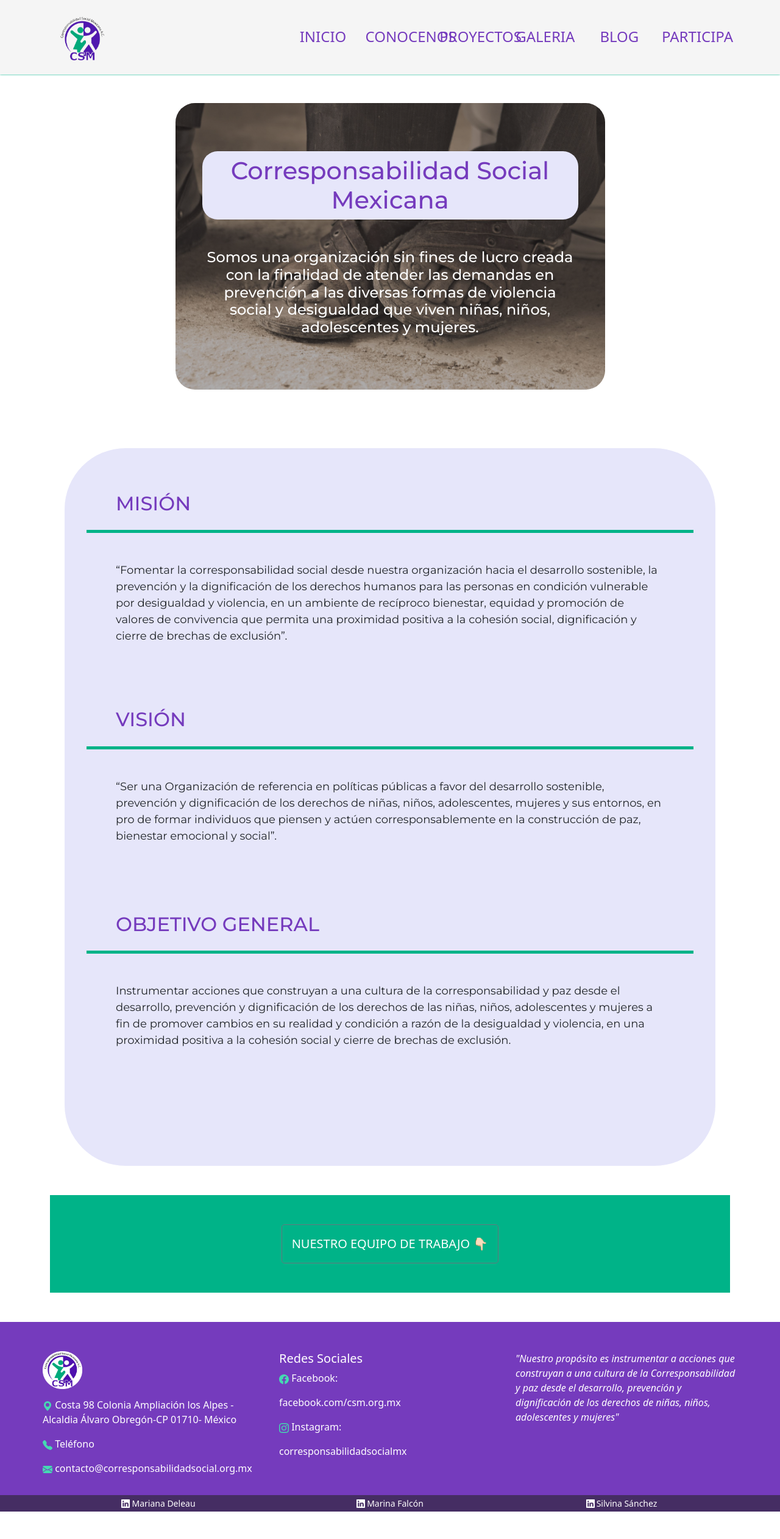
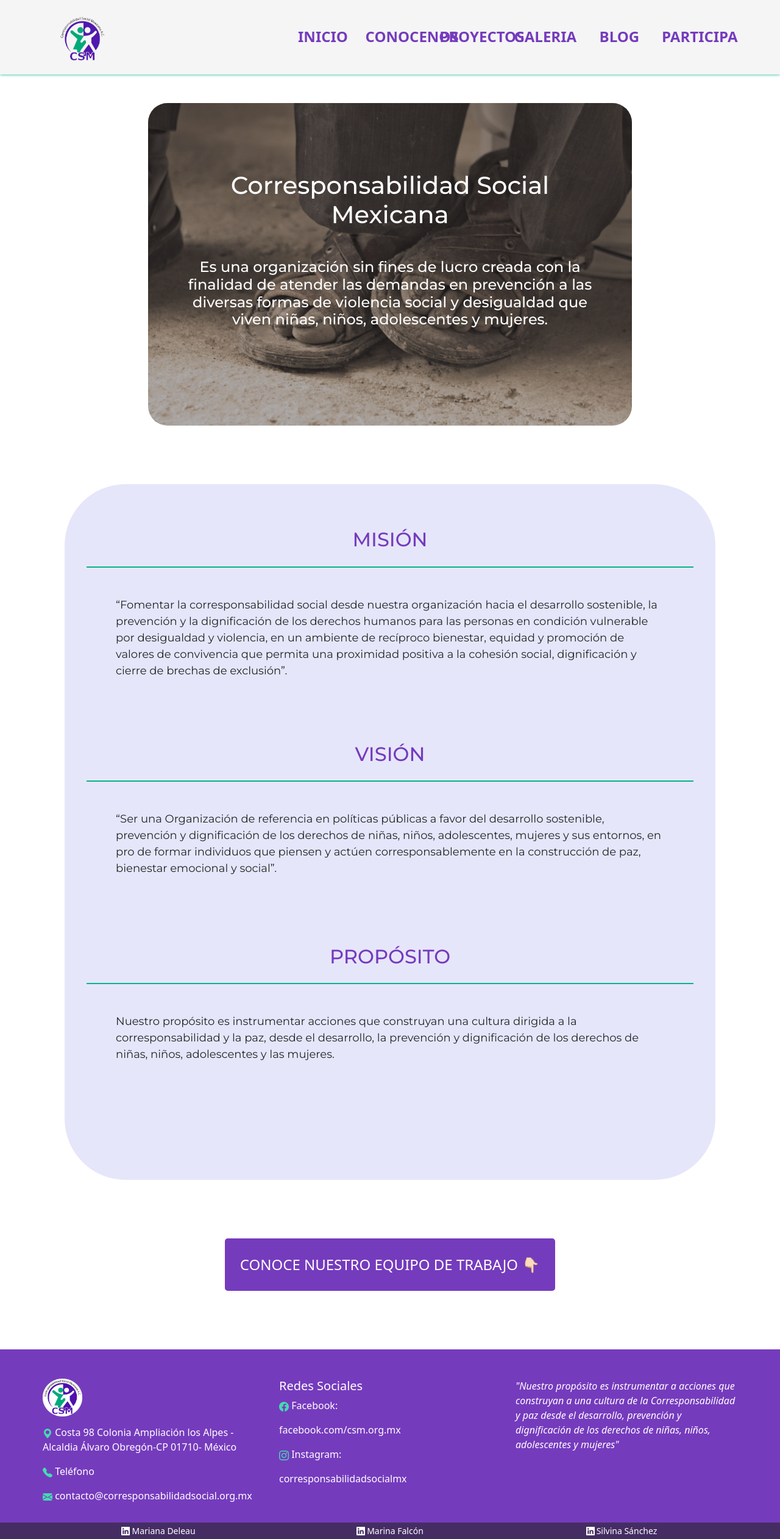
Before and after one commit to corresponsabilidad-mx/frontend, a Next.js app: page /conocenos in a window 1280 px wide. Shown: the whole page at 61% size. Before the commit the page ends 2479 px from the top, so only its background shows below. Built offline with nearby package versions, Linux system fonts and the light colour scheme; a web font is replaced by a local one.

Commit message:
Modify styles

```diff
--- a/components/Navbar.js
+++ b/components/Navbar.js
@@ -23,43 +23,42 @@ export default function NavBar() {
           <Nav className="mr-auto navbar-nav flex-fill justify-content-between align-items-center">
             <Nav.Item>
               <Link href="/">
-                <a className="nav-link active a-navbar">
-                  INICIO
+                <a className="nav-link active a-navbar"><strong>INICIO</strong>
                 </a>
               </Link>
             </Nav.Item>
             <Nav.Item>
               <Link href="/conocenos">
                 <a className="nav-link a-navbar">
-                  CONOCENOS
+                <strong>CONOCENOS</strong>
                 </a>
               </Link>
             </Nav.Item>
             <Nav.Item>
               <Link href="/proyectos">
                 <a className="nav-link a-navbar">
-                  PROYECTOS
+                <strong> PROYECTOS</strong>
                 </a>
               </Link>
             </Nav.Item>
             <Nav.Item>
               <Link href="/galeria">
                 <a className="nav-link a-navbar">
-                  GALERIA
+                <strong> GALERIA</strong>
                 </a>
               </Link>
             </Nav.Item>
             <Nav.Item>
               <Link href="/blog">
                 <a className="nav-link a-navbar">
-                  BLOG
+                <strong> BLOG </strong>
                 </a>
               </Link>
             </Nav.Item>
             <Nav.Item>
               <Link href="/participa">
                 <a className="nav-link a-navbar">
-                  PARTICIPA
+                <strong> PARTICIPA </strong>
                 </a>
               </Link>
             </Nav.Item>
--- a/components/Nosotros.js
+++ b/components/Nosotros.js
@@ -1,5 +1,4 @@
 import { Card } from "react-bootstrap";
-import Image from "next/image";
 
 export default function Nosotros  ()  {
 	return (
@@ -7,14 +6,14 @@ export default function Nosotros  ()  {
 			<div className="mt-10">
 				<div className="container">
 					<div className="mb-5">
-						<div className="container p-5 col-sm-9">
+						<div className="container p-5 col-sm-10">
 							<Card className="card">
 								<Card.Img variant="top" src="/images/carousel/carousel3.jpg" />
 								<Card.ImgOverlay className="card-overlay">
 									<Card.Body>
-										<div className="container">
-											<h1 className="primary-color mb-5 text-center p-2" style={{backgroundColor: "lavender", borderRadius: "25px"}}>Corresponsabilidad Social Mexicana </h1>
-											<h4 className="text-center text-white">Somos una organización sin fines de lucro creada con la finalidad de atender las demandas en prevención a las diversas formas de violencia social y desigualdad que viven niñas, niños, adolescentes y mujeres.</h4>
+										<div className="container mb-5 text-center">
+											<h1 className="text-white mb-5">Corresponsabilidad Social Mexicana </h1>
+											<h4 className="text-white">Es una organización sin fines de lucro creada con la finalidad de atender las demandas en prevención a las diversas formas de violencia social y desigualdad que viven niñas, niños, adolescentes y mujeres.</h4>
 										</div>
 									</Card.Body>
 								</Card.ImgOverlay>
@@ -23,19 +22,19 @@ export default function Nosotros  ()  {
 					</div>
 					<div className="mb-5 p-5" style={{backgroundColor: "lavender", borderRadius: "100px"}}>
 						<div className="row">
-							<h2 className="primary-color bg-transparent mb-3 text-start mt-3 p-2 ps-5">MISIÓN</h2>
+							<h2 className="primary-color bg-transparent mb-3 text-center mt-3 p-2">MISIÓN</h2>
 							<div className="line-deco"></div>
 							<p className="mb-5 p-5" style={{fontSize: "18px"}}>“Fomentar la corresponsabilidad social desde nuestra organización hacia el desarrollo sostenible, la prevención y la dignificación de los derechos humanos para las personas en condición vulnerable por desigualdad y violencia, en un ambiente de recíproco bienestar, equidad y promoción de valores de convivencia que permita una proximidad positiva a la cohesión social, dignificación y cierre de brechas de exclusión”.</p>
 						</div>
 						<div className="row">
-							<h2 className="primary-color bg-transparent mb-3 text-start p-2 ps-5">VISIÓN</h2>
+							<h2 className="primary-color bg-transparent mb-3 text-center p-2">VISIÓN</h2>
 							<div className="line-deco"></div>
 							<p className="mb-5 p-5" style={{fontSize: "18px"}}>“Ser una Organización de referencia en políticas públicas a favor del desarrollo sostenible, prevención y dignificación de los derechos de niñas, niños, adolescentes, mujeres y sus entornos, en pro de formar individuos que piensen y actúen corresponsablemente en la construcción de paz, bienestar emocional y social”.</p>
 						</div>
 						<div className="row mt-2 mb-5">
-							<h2 className="primary-color bg-transparent mb-3 text-start p-2 ps-5">OBJETIVO GENERAL</h2>
+							<h2 className="primary-color bg-transparent mb-3 text-center p-2">PROPÓSITO</h2>
 							<div className="line-deco"></div>
-							<p className="mb-5 p-5" style={{fontSize: "18px"}}>Instrumentar acciones que construyan a una cultura de la corresponsabilidad y paz desde el desarrollo, prevención y dignificación de los derechos de  las niñas, niños, adolescentes y mujeres a fin de promover cambios en su realidad y condición a razón de la desigualdad y violencia, en una proximidad positiva a la cohesión social y cierre de brechas de exclusión.</p>
+							<p className="mb-5 p-5" style={{fontSize: "18px"}}>Nuestro propósito es instrumentar acciones que construyan una cultura dirigida a la corresponsabilidad y la paz, desde el desarrollo, la prevención y dignificación de los derechos de niñas, niños, adolescentes y las mujeres.</p>
 						</div>
 					</div>
 				</div>
--- a/components/Organigrama.js
+++ b/components/Organigrama.js
@@ -3,7 +3,7 @@ import React from 'react';
 export default function Organigrama () {
 	return (
 		<>
-		<h1 className="text-white bg-transparent p-3 text-center p-2 display-none">EQUIPO</h1>
+		<h1 className="p-3 text-center p-2 primary-color bg-transparent">EQUIPO</h1>
 		</>
 	)
 }
--- a/pages/conocenos.js
+++ b/pages/conocenos.js
@@ -8,16 +8,16 @@ export default function Conocenos() {
 	return (
 		<div className="container mb-5">
 			<Nosotros />
-			<div className="pt-5 pb-5 secondary-color navbar-nav flex-fill justify-content-between align-items-center">
-				<div  className="text-center display-none">{!show && <Organigrama /> }</div>
+			<div className="pt-5 pb-5 navbar-nav flex-fill justify-content-between align-items-center">
+				<div  className="text-center">{!show && <Organigrama /> }</div>
 				<button
-				className="btn btn-lg text-white btn-outline-secondary p-3"
+				className="btn btn-lg btn-equipo p-4"
 				type="button"
 				onClick={() => {
 				setShow(!show);
 				}}
 				>
-				{show ? "NUESTRO EQUIPO DE TRABAJO  👇🏻 " : " ✖️ "}
+				{show ? "CONOCE NUESTRO EQUIPO DE TRABAJO  👇🏻 " : " ✖️ "}
 				</button>
 			</div>
 	    	</div>
--- a/styles/globals.css
+++ b/styles/globals.css
@@ -30,8 +30,7 @@ body {
 /* NAVBAR */
 
 .navbar-style{
-  box-shadow: 0px 0px 3px #00b388;
-  ;
+  box-shadow: 0px 0px 5px #00b388;
 }
 
 .a-navbar {
@@ -47,7 +46,7 @@ body {
 }
 
 .a-navbar:hover {
-  color: #753bbd;
+  color: white !important;
   background-color: #00b388;
   transform: scale(1.1);
   transition: 0.3s;
@@ -550,15 +549,8 @@ body {
 }
 
 .line-deco {
-  width: 30px;
-  height: 5px;
+  height: 2px;
   background-color: #00b388;
-}
-
-@media (max-width: 1200px) {
-.display-none{
-  display: none;
-  }
 }
 
 @media (max-width: 992px) {
@@ -566,7 +558,17 @@ body {
     background-color: transparent;
   }
   .a-navbar:hover {
-    color:#753bbd!important;
+    color:#00b388!important;
     background-color: transparent;
   }
 }
+
+.btn-equipo{
+  background-color: #753bbd !important;
+  font-size: 24px !important;
+  color: white !important;
+}
+
+.btn-equipo:hover{
+  background-color: #00b388 !important;
+}
```
